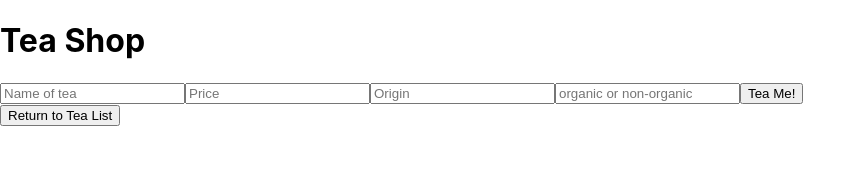
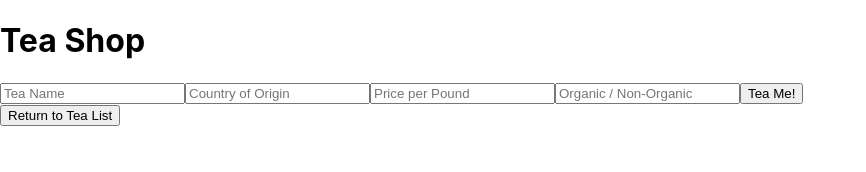
Before and after one commit to Schmelzberry/TeaShop, a React (Create React App) app: page / in a window 1280 px wide. Both pictures are taken after a click on the button "Add Tea". Shown: the top 172 px of the page, without its empty margins (0-866 px from the left). Built offline with nearby package versions, Linux system fonts and the light colour scheme.

Commit message:
successfully update and edit tea details

```diff
--- a/src/components/NewTeaForm.js
+++ b/src/components/NewTeaForm.js
@@ -1,6 +1,7 @@
 import React from "react";
 import PropTypes from "prop-types";
 import { v4 } from 'uuid';
+import ReuseForm from "./ReuseForm"
 
 function NewTeaForm(props){
 
@@ -16,24 +17,9 @@ function NewTeaForm(props){
   }
   return(
     <React.Fragment>
-      <form onSubmit={handleNewTeaSubmission}>
-        <input
-          type='text'
-          name='name'
-          placeholder='Name of tea' />
-        <input
-          type='text'
-          name='price'
-          placeholder='Price' />
-        <input
-          type='text'
-          name='origin'
-          placeholder='Origin' />
-        <input
-          name='type'
-          placeholder='organic or non-organic' />
-        <button type='submit'>Tea Me!</button>
-      </form>
+     <ReuseForm
+     formSubmissionHandler ={handleNewTeaSubmission}
+     buttonText="Tea Me!"/>
     </React.Fragment>
   );
 }
--- /dev/null
+++ b/src/components/ReuseForm.js
@@ -0,0 +1,35 @@
+import React from "react";
+import PropTypes from "prop-types";
+
+function ReuseForm(props) {
+  return (
+    <React.Fragment>
+      <form onSubmit={props.formSubmissionHandler}>
+        <input
+          type='text'
+          name='name'
+          placeholder='Tea Name' />
+        <input
+          type='text'
+          name='origin'
+          placeholder='Country of Origin' />
+        <input
+          type='text'
+          name='price'
+          placeholder='Price per Pound' />
+        <input
+          type='text'
+          name='type'
+          placeholder='Organic / Non-Organic' />
+        <button type='submit'>{props.buttonText}</button>
+      </form>
+    </React.Fragment>
+  );
+}
+
+ReuseForm.propTypes = {
+  formSubmissionHandler: PropTypes.func,
+  buttonText: PropTypes.string
+};
+
+export default ReuseForm;
--- a/src/components/TeaControl.js
+++ b/src/components/TeaControl.js
@@ -11,7 +11,8 @@ class TeaControl extends React.Component {
     this.state = {
       formVisible: false,
       mainTeaList: [],
-      selectedTea: null
+      selectedTea: null,
+      editing: false
     };
   }
 
@@ -40,6 +41,19 @@ class TeaControl extends React.Component {
     const selectedTea = this.state.mainTeaList.filter(tea => tea.id === id)[0];
     this.setState({selectedTea: selectedTea});
   }
+
+  handleDeletingTea = (id) => {
+    const newMainTeaList = this.state.mainTeaList.filter(tea => tea.id !== id);
+    this.setState({
+      mainTeaList: newMainTeaList,
+      selectedTea: null
+    });
+  }
+
+  handleEditClick = () => {
+    console.log("handleEditClick reached!");
+    this.setState({editing: true});
+  }
   // Conditional Rendering
 
   render() {
@@ -47,7 +61,7 @@ class TeaControl extends React.Component {
     let btnText = null;
 
     if (this.state.selectedTea != null) {
-      currentlySeen = <TeaDetail tea = {this.state.selectedTea} />
+      currentlySeen = <TeaDetail tea = {this.state.selectedTea} onClickingDelete = {this.handleDeletingTea} onClickingEdit = {this.handleEditClick} />
       btnText= "Return to Tea List";
     }
 
@@ -56,7 +70,8 @@ class TeaControl extends React.Component {
         btnText = "Return to Tea List";
     }
     else {
-      currentlySeen = <TeaList teaList={this.state.mainTeaList} onTeaSelection={this.handleChangingSelectedTea}/>;
+      currentlySeen =
+      <TeaList teaList={this.state.mainTeaList} onTeaSelection={this.handleChangingSelectedTea}/>;
       btnText = "Add Tea";
     }
     return (
--- a/src/components/TeaDetail.js
+++ b/src/components/TeaDetail.js
@@ -2,7 +2,7 @@ import React from "react";
 import PropTypes from "prop-types";
 
 function TeaDetail(props) {
-  const { tea } = props;
+  const { tea, onClickingDelete } = props;
 
   return (
     <React.Fragment>
@@ -10,13 +10,17 @@ function TeaDetail(props) {
       <h4>{tea.origin}</h4>
       <h4>{tea.price}</h4>
       <h4>{tea.type}</h4>
+      <button onClick={ props.onClickingEdit }>Update Tea Info</button>
+      <button onClick={() => onClickingDelete(tea.id) }>Delete Tea</button>
       <hr/>
     </React.Fragment>
   );
 }
 
 TeaDetail.propTypes = {
-  tea: PropTypes.object
+  tea: PropTypes.object,
+  onClickingDelete: PropTypes.func,
+  onClickingEdit: PropTypes.func
 };
 
 export default TeaDetail;
```
